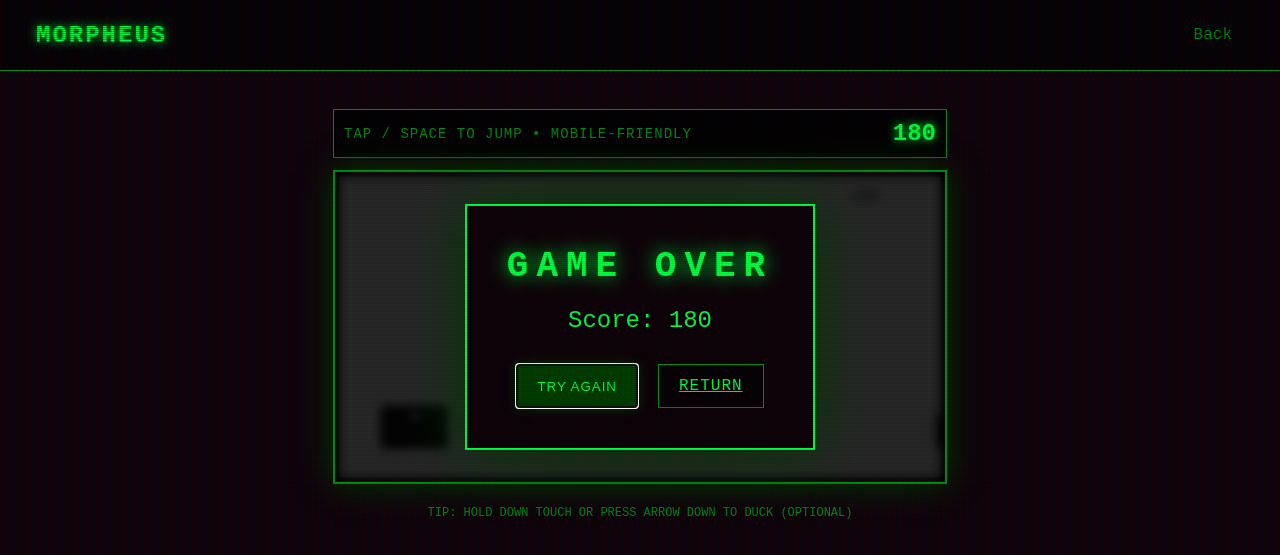
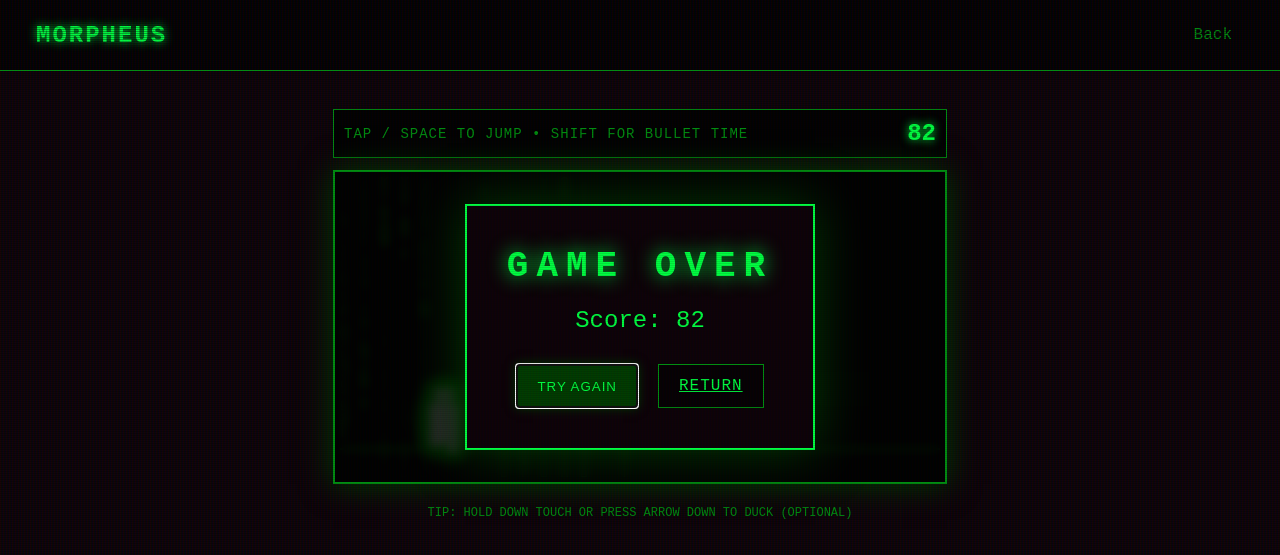
Before and after one commit to GVN2307/Hackthon-Project, a website: page src/game.html in a window 1280 px wide. Shown: the top 555 px of the page. Drawn offline with Linux system fonts and the light colour scheme.

Commit message:
Implement Matrix Rain and Bullet Time game mechanics

```diff
--- a/src/game.html
+++ b/src/game.html
@@ -15,7 +15,7 @@
 
   <main class="game-wrap">
     <div class="topbar">
-      <div class="hud">Tap / Space to jump • Mobile-friendly</div>
+      <div class="hud">Tap / Space to jump • Shift for Bullet Time</div>
       <div class="score" id="score">0</div>
     </div>
 
--- a/src/js/game.js
+++ b/src/js/game.js
@@ -1,5 +1,5 @@
-/* Responsive Chromebook-style Dino runner (simple) */
-/* Controls: Space / Up to jump, Down to duck. Tap on mobile to jump. On death, overlay asks to try again. */
+/* Matrix-style Dino runner */
+/* Controls: Space / Up to jump, Shift for Bullet Time. Tap on mobile to jump. */
 
 (function(){
   const canvas = document.getElementById('gameCanvas');
@@ -9,6 +9,28 @@
   const goScore = document.getElementById('goScore');
   const tryAgain = document.getElementById('tryAgain');
   const jumpBtn = document.getElementById('jumpBtn');
+
+  // Matrix Rain Setup
+  const columns = Math.floor(canvas.width / 20);
+  const drops = [];
+  for (let x = 0; x < columns; x++) drops[x] = 1;
+
+  function drawMatrixRain(dt, speedMultiplier) {
+    ctx.fillStyle = "rgba(0, 0, 0, 0.05)";
+    ctx.fillRect(0, 0, canvas.width, canvas.height);
+    ctx.fillStyle = "#0F0";
+    ctx.font = "15px monospace";
+
+    for (let i = 0; i < drops.length; i++) {
+      const text = String.fromCharCode(Math.random() * 128);
+      ctx.fillText(text, i * 20, drops[i] * 20);
+
+      if (drops[i] * 20 > canvas.height && Math.random() > 0.975) {
+        drops[i] = 0;
+      }
+      drops[i] += 0.5 * speedMultiplier;
+    }
+  }
 
   // HiDPI setup
   function resizeCanvas(){
@@ -25,9 +47,9 @@
 
   // world
   const GROUND_Y = () => canvas.height / (window.devicePixelRatio || 1) - 28;
-  let player = { x: 40, y: 0, w: 44, h: 44, vy:0, onGround:true, duck:false };
-  let speed = 6; // base speed (pixels per frame scaled)
-  let gravity = 1600; // px/s^2
+  let player = { x: 80, y: 0, w: 50, h: 60, vy:0, onGround:true };
+  let speed = 7;
+  let gravity = 1800; // px/s^2
   let obstacles = [];
   let spawnTimer = 0;
   let score = 0;
@@ -35,49 +57,61 @@
   let lastTime = performance.now();
   let gameOver = false;
   let stepFrame = 0;
+  let bulletTime = false;
+  let timeScale = 1;
 
   function reset(){
     obstacles = [];
     spawnTimer = 0;
     score = 0;
-    speed = 6;
+    speed = 7;
     running = true;
     gameOver = false;
+    timeScale = 1;
+    bulletTime = false;
     player.y = GROUND_Y() - player.h;
     player.vy = 0;
     player.onGround = true;
     go.classList.add('hidden');
   }
 
-  // spawn cactus-like obstacles
   function spawnObstacle(){
     const types = [
-      {w:18,h:36}, {w:28,h:44}, {w:38,h:56}
+      {w:30, h:70, type:'agent'},
+      {w:60, h:40, type:'sentinel'},
+      {w:20, h:50, type:'pill'}
     ];
     const t = types[Math.floor(Math.random()*types.length)];
-    obstacles.push({ x: canvas.width / (window.devicePixelRatio || 1) + 20, y: GROUND_Y() - t.h, w: t.w, h: t.h });
+    obstacles.push({
+      x: canvas.width / (window.devicePixelRatio || 1) + 50,
+      y: GROUND_Y() - t.h - (t.type === 'sentinel' ? 40 : 0), // Sentinels fly
+      w: t.w, h: t.h, type: t.type
+    });
   }
 
   function rectsOverlap(a,b){ return a.x < b.x + b.w && a.x + a.w > b.x && a.y < b.y + b.h && a.y + a.h > b.y; }
 
   function update(dt){
     if (!running) return;
-    // score & speedup
-    score += Math.floor(dt * 60 * 1.2);
-    if (score % 100 === 0) speed = 6 + Math.floor(score / 200);
 
-    spawnTimer += dt;
-    const spawnInterval = Math.max(0.6, 1.6 - Math.min(1.0, score/1000));
+    // Bullet time logic
+    const targetScale = bulletTime ? 0.3 : 1.0;
+    timeScale += (targetScale - timeScale) * 0.1;
+    const effectiveDt = dt * timeScale;
+
+    score += Math.floor(dt * 60);
+    if (score % 200 === 0) speed = 7 + Math.floor(score / 500);
+
+    spawnTimer += effectiveDt;
+    const spawnInterval = Math.max(0.6, 1.8 - Math.min(1.2, score/2000));
     if (spawnTimer > spawnInterval){
       spawnTimer = 0;
       spawnObstacle();
-      // occasional double gap
-      if (Math.random() < 0.18) spawnObstacle();
     }
 
     // physics
-    player.vy += gravity * dt;
-    player.y += player.vy * dt;
+    player.vy += gravity * effectiveDt;
+    player.y += player.vy * effectiveDt;
     if (player.y + player.h >= GROUND_Y()){
       player.y = GROUND_Y() - player.h;
       player.vy = 0;
@@ -85,8 +119,8 @@
     } else player.onGround = false;
 
     // move obstacles
-    const pxPerSec = speed * 60; // convert to px/sec reference
-    for (let ob of obstacles) ob.x -= pxPerSec * dt;
+    const pxPerSec = speed * 60;
+    for (let ob of obstacles) ob.x -= pxPerSec * effectiveDt;
     obstacles = obstacles.filter(o => o.x + o.w > -50);
 
     // collision
@@ -105,67 +139,77 @@
     tryAgain.focus();
   }
 
-  function drawGround(){
-    const w = canvas.width / (window.devicePixelRatio || 1);
-    const h = canvas.height / (window.devicePixelRatio || 1);
-    const groundY = GROUND_Y();
-    // sky/ground split like chrome
-    ctx.fillStyle = '#fff';
-    ctx.fillRect(0,0,w,h);
-    // ground line with repeating ticks
-    ctx.fillStyle = '#e9e9e9';
-    ctx.fillRect(0, groundY + player.h, w, 8);
-    ctx.strokeStyle = '#ddd';
-    ctx.lineWidth = 2;
-    ctx.beginPath();
-    for (let x = - (Math.floor(stepFrame) % 20); x < w + 20; x += 20){
-      ctx.moveTo(x, groundY + 8);
-      ctx.lineTo(x + 10, groundY);
-    }
-    ctx.stroke();
-  }
-
   function drawPlayer(){
     const p = player;
-    // body
-    ctx.fillStyle = '#111';
-    const cornerRadius = 6;
-    roundRect(ctx, p.x, p.y, p.w, p.h, cornerRadius, true);
-    // eye
-    ctx.fillStyle = '#fff';
-    ctx.fillRect(p.x + p.w - 12, p.y + 8, 6, 6);
-    // simple leg animation
-    ctx.fillStyle = '#111';
-    const legHeight = player.onGround ? 10 : 6;
-    const legOffset = (Math.sin(stepFrame / 6) + 1) * 2;
-    ctx.fillRect(p.x + 10, p.y + p.h - legHeight + (player.onGround ? legOffset : 0), 10, legHeight);
-    ctx.fillRect(p.x + 24, p.y + p.h - legHeight + (player.onGround ? -legOffset : 0), 10, legHeight);
+    ctx.save();
+    ctx.translate(p.x, p.y);
+
+    // Neo Silhouette
+    ctx.fillStyle = bulletTime ? '#0F0' : '#FFF';
+    ctx.shadowBlur = 15;
+    ctx.shadowColor = '#0F0';
+
+    // Head
+    ctx.fillRect(15, 0, 20, 15);
+    // Body (Long Coat)
+    ctx.fillRect(10, 15, 30, 40);
+    // Legs
+    const legOffset = (Math.sin(stepFrame / 4) + 1) * 3;
+    ctx.fillRect(12, 55, 10, 5 - (player.onGround ? legOffset/2 : 0));
+    ctx.fillRect(28, 55, 10, 5 - (player.onGround ? -legOffset/2 : 0));
+
+    ctx.restore();
+    ctx.shadowBlur = 0;
   }
 
   function drawObstacles(){
-    ctx.fillStyle = '#111';
     for (let ob of obstacles){
-      // cactus body with simple spikes
-      roundRect(ctx, ob.x, ob.y, ob.w, ob.h, 4, true);
-      ctx.fillStyle = '#fff';
-      ctx.globalAlpha = 0.06;
-      ctx.fillRect(ob.x + 2, ob.y + 6, ob.w * 0.6, ob.h * 0.12);
-      ctx.globalAlpha = 1;
-      ctx.fillStyle = '#111';
+      ctx.save();
+      ctx.translate(ob.x, ob.y);
+
+      if (ob.type === 'agent') {
+        ctx.fillStyle = '#f00'; // Red highlight for Smith
+        ctx.fillRect(0, 0, ob.w, ob.h);
+        ctx.fillStyle = '#000';
+        ctx.fillRect(5, 5, ob.w - 10, ob.h - 10);
+      } else if (ob.type === 'sentinel') {
+        ctx.fillStyle = '#888';
+        ctx.beginPath();
+        ctx.ellipse(ob.w/2, ob.h/2, ob.w/2, ob.h/2, 0, 0, Math.PI * 2);
+        ctx.fill();
+        ctx.fillStyle = '#f00';
+        ctx.fillRect(ob.w/2 - 2, 5, 4, 4);
+      } else {
+        ctx.fillStyle = '#0F0';
+        ctx.fillRect(0, 0, ob.w, ob.h);
+      }
+
+      ctx.restore();
     }
   }
 
   function draw(){
     const w = canvas.width / (window.devicePixelRatio || 1);
     const h = canvas.height / (window.devicePixelRatio || 1);
-    ctx.clearRect(0,0,w,h);
-    drawGround();
+
+    // Matrix background
+    drawMatrixRain(0.016, timeScale);
+
+    // Ground
+    ctx.strokeStyle = '#0F0';
+    ctx.lineWidth = 1;
+    ctx.beginPath();
+    ctx.moveTo(0, GROUND_Y());
+    ctx.lineTo(w, GROUND_Y());
+    ctx.stroke();
+
     drawPlayer();
     drawObstacles();
-    // score top-right
-    ctx.fillStyle = '#111';
-    ctx.font = '16px monospace';
-    ctx.fillText('' + score, w - 90, 24);
+
+    if (bulletTime) {
+      ctx.fillStyle = "rgba(0, 255, 65, 0.1)";
+      ctx.fillRect(0, 0, w, h);
+    }
   }
 
   function loop(now){
@@ -173,42 +217,18 @@
     lastTime = now;
     if (running){
       update(dt);
-      stepFrame++;
-      resizeCanvasIfNeeded();
+      stepFrame += timeScale;
       draw();
       scoreEl.textContent = score;
     }
     requestAnimationFrame(loop);
   }
 
-  function resizeCanvasIfNeeded(){
-    // ensure canvas has a sensible height vs width; prefers width, fixed height
-    const shellRect = canvas.getBoundingClientRect();
-    if (canvas.height !== Math.round(shellRect.height * (window.devicePixelRatio || 1)) ||
-        canvas.width !== Math.round(shellRect.width * (window.devicePixelRatio || 1))){
-      resizeCanvas();
-      // re-place player on ground after resize
-      player.y = GROUND_Y() - player.h;
-    }
-  }
-
-  // utilities
-  function roundRect(ctx, x, y, w, h, r, fill){
-    ctx.beginPath();
-    ctx.moveTo(x + r, y);
-    ctx.arcTo(x + w, y, x + w, y + h, r);
-    ctx.arcTo(x + w, y + h, x, y + h, r);
-    ctx.arcTo(x, y + h, x, y, r);
-    ctx.arcTo(x, y, x + w, y, r);
-    ctx.closePath();
-    if (fill) ctx.fill();
-  }
-
   // controls
   function jump(){
     if (gameOver) return;
     if (player.onGround){
-      player.vy = -520; // jump impulse
+      player.vy = -600;
       player.onGround = false;
     }
   }
@@ -217,24 +237,20 @@
     lastTime = performance.now();
   }
 
-  // keyboard
   window.addEventListener('keydown', (e) => {
     if (e.code === 'Space' || e.code === 'ArrowUp') { jump(); e.preventDefault(); }
-    if (e.code === 'ArrowDown') { /* duck (not implemented) */ }
+    if (e.code === 'ShiftLeft' || e.code === 'ShiftRight') { bulletTime = true; }
     if (e.code === 'Enter' && gameOver) { restart(); }
   });
+  window.addEventListener('keyup', (e) => {
+    if (e.code === 'ShiftLeft' || e.code === 'ShiftRight') { bulletTime = false; }
+  });
 
-  // mouse/canvas click
   canvas.addEventListener('mousedown', ()=> jump());
-  // mobile jump large button
   jumpBtn.addEventListener('touchstart', (e)=> { e.preventDefault(); jump(); }, {passive:false});
   jumpBtn.addEventListener('click', ()=> jump());
-
-  // try again
   tryAgain.addEventListener('click', ()=> restart());
 
-  // initial placement and start
   reset();
   requestAnimationFrame(loop);
-
 })();
```
